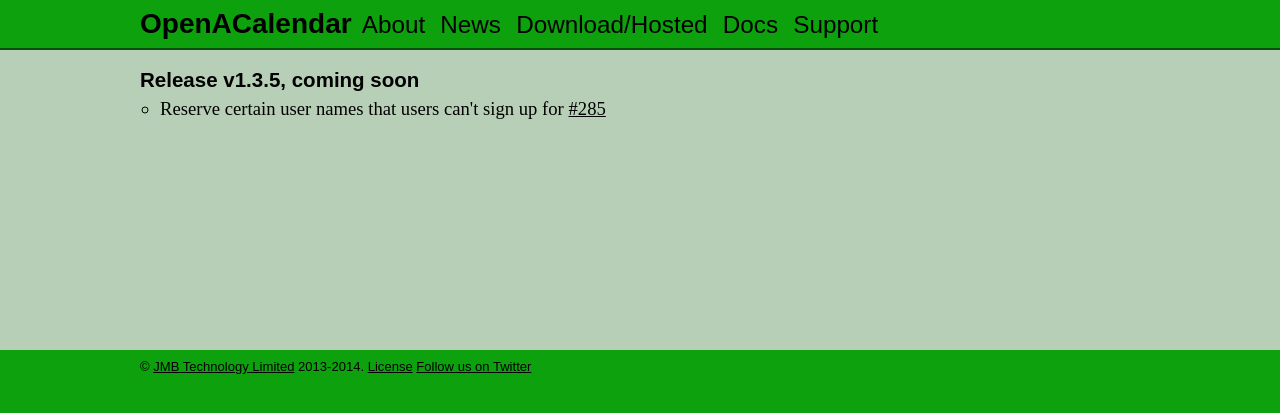
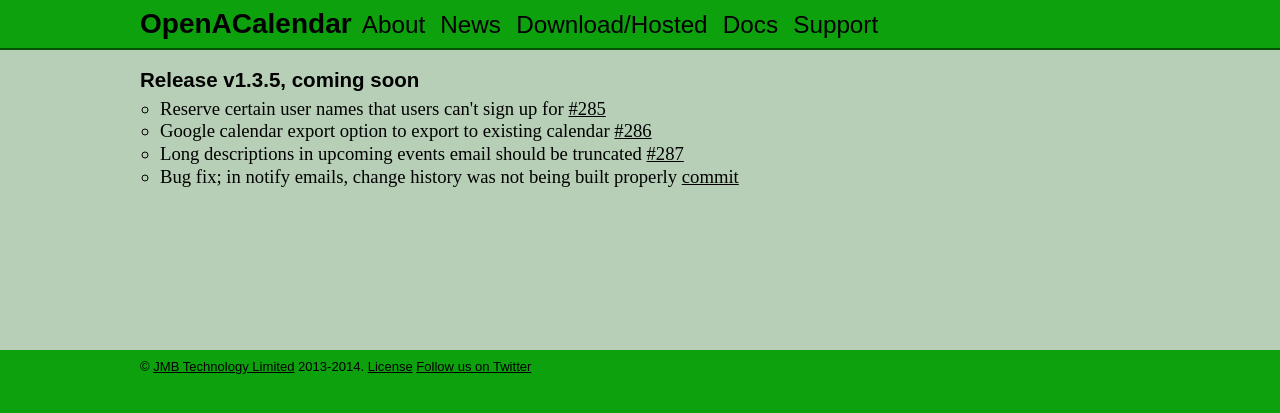
Before and after one commit to OpenACalendar/openacalendar.github.io, a Jekyll site: the page built from release/1.3.5.html, in a window 1280 px wide. Shown: the top 413 px of the page. Built offline with Jekyll 4.4.1, drawn with Linux system fonts in a browser that asks for light colours; Markdown is read by kramdown in place of the engine named in the settings; comment, search, counter and statistics services are not loaded.

Commit message:
New work

```diff
--- a/release/1.3.5.html
+++ b/release/1.3.5.html
@@ -9,4 +9,7 @@
 
 <ul class="normallist">
 	<li>Reserve certain user names that users can't sign up for <a href="https://github.com/OpenACalendar/OpenACalendar-Web-Core/issues/285">#285</a></li>
+	<li>Google calendar export option to export to existing calendar <a href="https://github.com/OpenACalendar/OpenACalendar-Web-Core/issues/286">#286</a></li>
+	<li>Long descriptions in upcoming events email should be truncated <a href="https://github.com/OpenACalendar/OpenACalendar-Web-Core/issues/287">#287</a></li>
+	<li>Bug fix; in notify emails, change history was not being built properly <a href="https://github.com/OpenACalendar/OpenACalendar-Web-Core/commit/6a1efd0df7f8c74a3bd06cb04495cc1f3e3385b4">commit</a></li>
 </ul>
```
